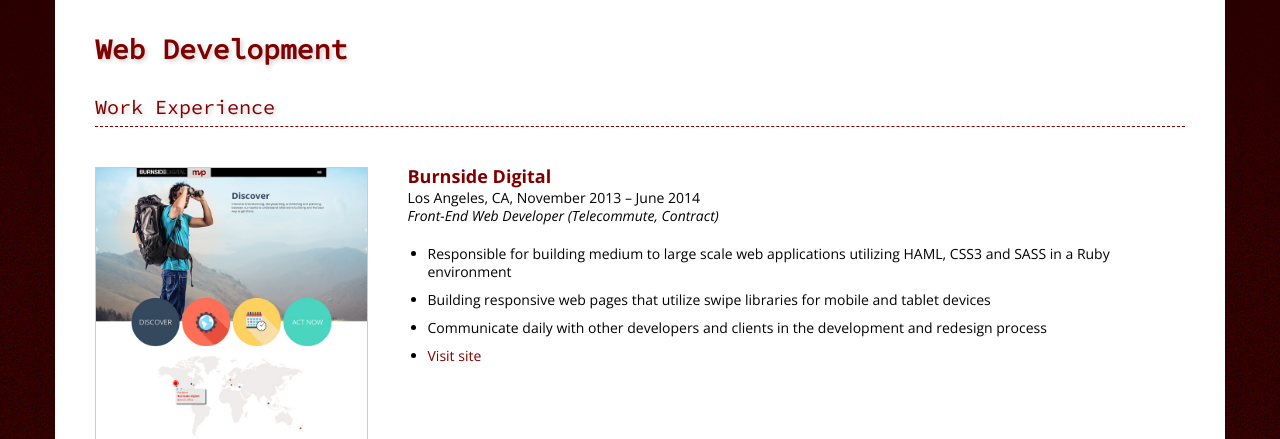
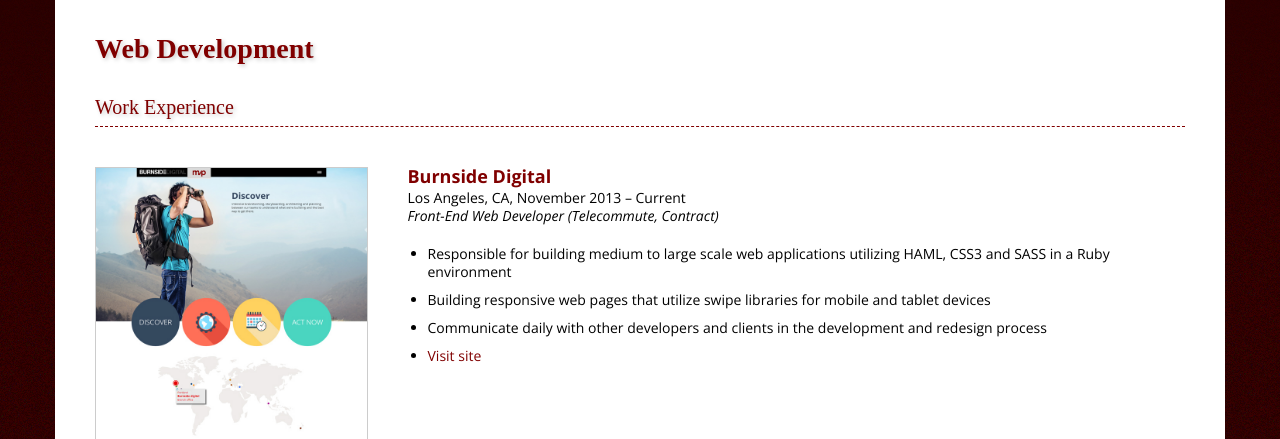
Before and after one commit to akshaypatel67/mikevision, a PHP site: page / in a window 1280 px wide. Shown: the part 122-561 px from the top of the page. Run offline with PHP 8.4, Linux system fonts and the light colour scheme; some libraries are stand-ins or nearby versions.

Commit message:
Added name to footer, updated Google fonts

```diff
--- a/index.php
+++ b/index.php
@@ -31,7 +31,7 @@
     };
   </script>
 
-  <link href='http://fonts.googleapis.com/css?family=Source+Code+Pro|Open+Sans:400italic,400,700' rel='stylesheet' type='text/css'>
+  <link href='http://fonts.googleapis.com/css?family=Patrick+Hand|Shadows+Into+Light|Open+Sans:400italic,400,700' rel='stylesheet' type='text/css'>
   <link rel="stylesheet" href="assets/css/main.css">
 </head>
 <body id="home">
@@ -84,7 +84,7 @@
           </div>
           <div class="col-right">
             <h4>Burnside Digital</h4>
-            <p class="location-date">Los Angeles, CA, November 2013 &ndash; June 2014</p>
+            <p class="location-date">Los Angeles, CA, November 2013 &ndash; Current</p>
             <p class="title">Front-End Web Developer (Telecommute, Contract)</p>
             <ul class="description">
               <li>
@@ -443,7 +443,7 @@
 
   <!-- FOOTER -->
   <footer>
-    <p>&copy; 2014 MikeVision.com</p>
+    <p>&copy; 2014 MikeVision.com | Michael J. Scarchilli</p>
   </footer>
 
 
@@ -458,7 +458,7 @@
     e=o.createElement(i);r=o.getElementsByTagName(i)[0];
     e.src='//www.google-analytics.com/analytics.js';
     r.parentNode.insertBefore(e,r)}(window,document,'script','ga'));
-    ga('create','UA-#######-#');ga('send','pageview');
+    ga('create','UA-3431681-1');ga('send','pageview');
   </script>
 </body>
 </html>
```
